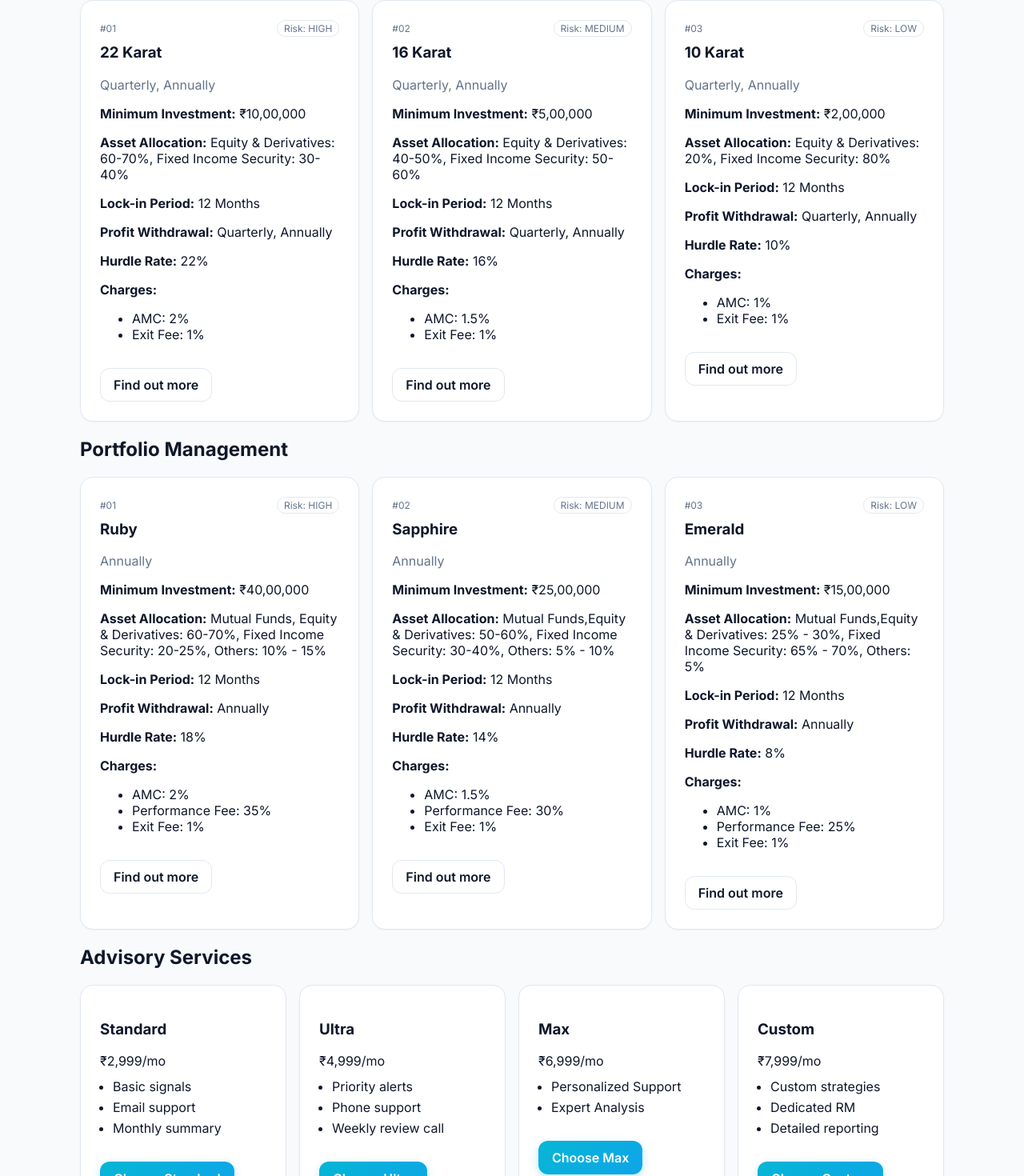
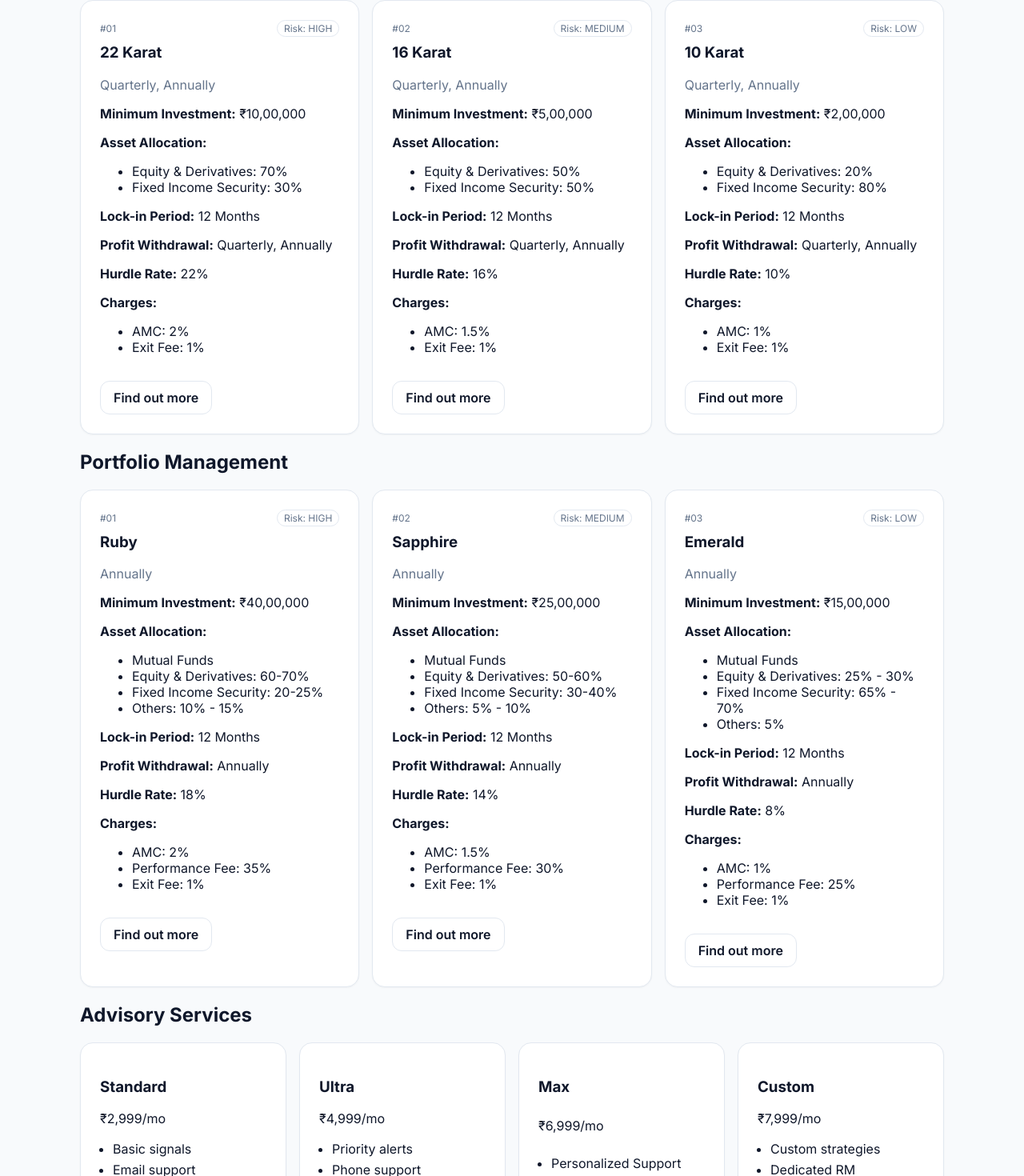
Before and after one commit to Rakeshpradhan12/fundaura-Investment-advisory, a React (Vite) app: page / in a window 1280 px wide. Shown: the part 1602-3072 px from the top of the page at 80% size. Built offline with nearby package versions, Linux system fonts and the light colour scheme.

Commit message:
commited

```diff
--- a/src/components/Services.tsx
+++ b/src/components/Services.tsx
@@ -34,7 +34,17 @@ export default function Services(): JSX.Element {
               {/* Details */}
               <div className="mt-8">
                 <p><strong>Minimum Investment:</strong> {s.min}</p>
-                {s.allocation && <p><strong>Asset Allocation:</strong> {s.allocation}</p>}
+                {s.allocation && (
+                  <div className="mt-8">
+                    <strong>Asset Allocation:</strong>
+                    <ul className="mt-4 pl-16">
+                      {s.allocation.split(',').map((item, index) => (
+                        <li key={index}>{item.trim()}</li>
+                      ))}
+                    </ul>
+                  </div>
+                )}
+
                 {s.lockIn && <p><strong>Lock-in Period:</strong> {s.lockIn}</p>}
                 {s.withdrawal && <p><strong>Profit Withdrawal:</strong> {s.withdrawal}</p>}
                 {s.hurdleRate && <p><strong>Hurdle Rate:</strong> {s.hurdleRate}</p>}
@@ -76,7 +86,17 @@ export default function Services(): JSX.Element {
               {/* Details */}
               <div className="mt-8">
                 <p><strong>Minimum Investment:</strong> {s.min}</p>
-                {s.allocation && <p><strong>Asset Allocation:</strong> {s.allocation}</p>}
+                {s.allocation && (
+                  <div className="mt-8">
+                    <strong>Asset Allocation:</strong>
+                    <ul className="mt-4 pl-16">
+                      {s.allocation.split(',').map((item, index) => (
+                        <li key={index}>{item.trim()}</li>
+                      ))}
+                    </ul>
+                  </div>
+                )}
+
                 {s.lockIn && <p><strong>Lock-in Period:</strong> {s.lockIn}</p>}
                 {s.withdrawal && <p><strong>Profit Withdrawal:</strong> {s.withdrawal}</p>}
                 {s.hurdleRate && <p><strong>Hurdle Rate:</strong> {s.hurdleRate}</p>}
--- a/src/data/site.ts
+++ b/src/data/site.ts
@@ -85,7 +85,7 @@ export const SITE: SiteConfig = {
       risk: 'HIGH',
       type: 'Quarterly, Annually',
       min: '₹10,00,000',
-      allocation: 'Equity & Derivatives: 60-70%, Fixed Income Security: 30-40%',
+      allocation: 'Equity & Derivatives: 70%, Fixed Income Security: 30%',
       lockIn: '12 Months',
       withdrawal: 'Quarterly, Annually',
       hurdleRate: '22%',
@@ -97,7 +97,7 @@ export const SITE: SiteConfig = {
       risk: 'MEDIUM',
       type: 'Quarterly, Annually',
       min: '₹5,00,000',
-      allocation: 'Equity & Derivatives: 40-50%, Fixed Income Security: 50-60%',
+      allocation: 'Equity & Derivatives: 50%, Fixed Income Security: 50%',
       lockIn: '12 Months',
       withdrawal: 'Quarterly, Annually',
       hurdleRate: '16%',
@@ -168,7 +168,7 @@ export const SITE: SiteConfig = {
   pricing: [
     { name: 'Standard', price: '₹2,999/mo', features: ['Basic signals', 'Email support', 'Monthly summary'] },
     { name: 'Ultra ', price: '₹4,999/mo', features: ['Priority alerts', 'Phone support', 'Weekly review call'] },
-    { name: 'Max ', price: '₹6,999/mo', features: ['Personalized Support', 'Expert Analysis'] },
+    {name: 'Max', price: '₹6,999/mo', features: [`Personalized Support `,'Expert Analysis',]},
     { name: 'Custom', price: '₹7,999/mo', features: ['Custom strategies', 'Dedicated RM', 'Detailed reporting'] }
   ],
   social: [
--- a/src/styles.css
+++ b/src/styles.css
@@ -12,6 +12,14 @@ img{max-width:100%;display:block}
 .grid2{display:grid;grid-template-columns:repeat(2,minmax(0,1fr));gap:24px}
 .grid3{display:grid;grid-template-columns:repeat(3,minmax(0,1fr));gap:24px}
 .grid4{display:grid;grid-template-columns:repeat(4,minmax(0,1fr));gap:24px}
+
+/* Make all cards in grids equal height and align button to bottom */
+.grid4 .card {
+  display: flex;
+  flex-direction: column;
+  justify-content: space-between;
+  height: 100%;
+}
 @media (max-width:900px){.grid2,.grid3,.grid4{grid-template-columns:1fr}.hide-sm{display:none}}
 .gap-8{gap:8px}.gap-12{gap:12px}.gap-16{gap:16px}.gap-24{gap:24px}
 .mt-8{margin-top:8px}.mt-12{margin-top:12px}.mt-16{margin-top:16px}
```
Also changed, not shown: 5 other files (tests, documents, lock files or other folders).
